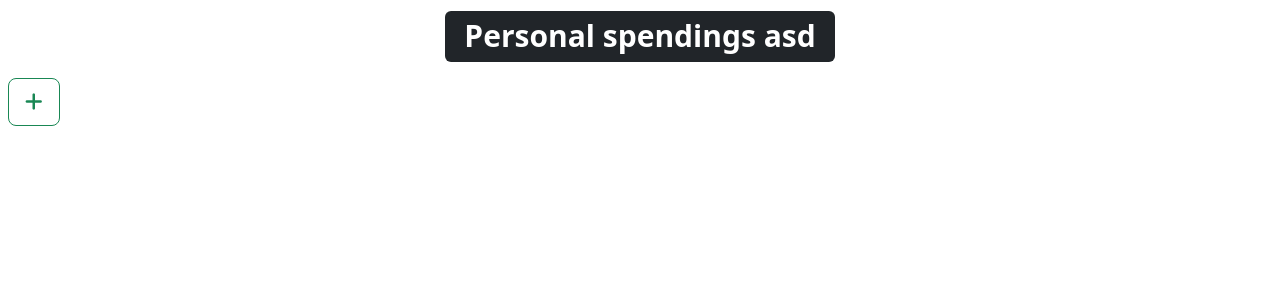
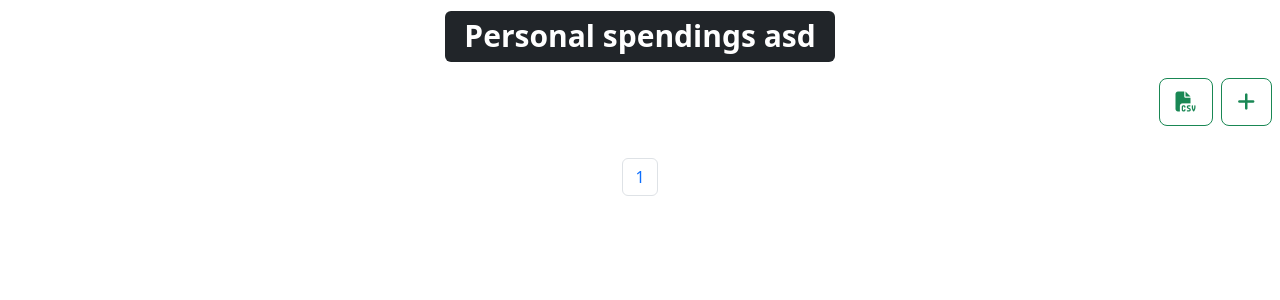
Before and after one commit to AnikinVladislav/DjangPrj, a Django app: page /spendigns/7 in a window 1280 px wide. Shown: the part 187-487 px from the top of the page. Run offline with Django 4.2, Linux system fonts and the light colour scheme; data comes from the database, SQL or seed files in the repository; both versions use the stored data as it was after the commit; some libraries are stand-ins or nearby versions.

Commit message:
not finish just save

```diff
--- a/fin_venv/web_finance/spendings/templates/spendings/list_spendings.html
+++ b/fin_venv/web_finance/spendings/templates/spendings/list_spendings.html
@@ -6,19 +6,15 @@
 
 {% block content %}
 <p class="text-center h1"><span class="badge bg-dark rounded rounded-2">Personal spendings {{myuser}}</span></p>
-<div class="d-flex justify-content-between p-2">
-    <!-- <p class="text-center">Category</p>
-    <select class="form-select mb-2">
-        {% for category in  allcategories %}
-            <option>{{category.description}}</option>
-        {% endfor %}
-    </select> -->
+<div class="d-flex justify-content-end p-2">
+    <!-- <a href="?searched="><button type="submit" class="btn btn-outline-success btn-lg me-2"><i class="fa-solid fa-magnifying-glass"></i></button></a> -->
+    <a href="{% url 'spendingscsv' %}"><button class="btn btn-outline-success btn-lg me-2" type="button"><i class="fa-solid fa-file-csv"></i></button></a>
     <a href="{% url 'add_spending' %}"><button class="btn btn-outline-success btn-lg" type="button"><i class="fa-solid fa-plus"></i></button></a>
 </div>
 <div class="d-flex p-2">
     <div class="flex-grow-1">
         <ul class="list-group">
-            {% for spending in myuserspendings %}
+            {% for spending in spendings_page %}
             <li class="list-group-item d-flex border-0">
                 <a href="{% url 'edit_spending' spending.id %}" class="list-group-item list-group-item-action list-group-item-info rounded rounded-3 me-1">
 
@@ -38,6 +34,25 @@
         </ul>
     </div>
 </div>
+<div class="d-flex justify-content-center p-2">
+    <nav aria-label="Page navigation example">
+        <ul class="pagination">
+            {% if spendings_page.has_previous %}
+                <li class="page-item"><a class="page-link" href="?page={{spendings_page.previous_page_number}}">Previous</a></li>
+            {% endif %}
+            {% for i in nums %}
+                <li class="page-item">
+                    <a class="page-link" href="?page={{forloop.counter}}">
+                        {{ forloop.counter }}
+                    </a>
+                </li>
+            {% endfor %}
+            {% if spendings_page.has_next %}
+                <li class="page-item"><a class="page-link" href="?page={{spendings_page.next_page_number}}">Next</a></li>
+            {% endif %}
+        </ul>
+    </nav>
+</div>
 
 
 
--- a/fin_venv/web_finance/spendings/urls.py
+++ b/fin_venv/web_finance/spendings/urls.py
@@ -6,4 +6,5 @@
     path('add_spending', views.add_spending, name='add_spending'),
     path('edit_spending/<int:id>', views.editspending, name='edit_spending'),
     path('delete_spending/<int:id>', views.deletespending, name='delete_spending'),
+    path('spendings_csv', views.spendingscsv, name='spendingscsv'),
 ]
--- a/fin_venv/web_finance/spendings/views.py
+++ b/fin_venv/web_finance/spendings/views.py
@@ -5,16 +5,29 @@
 from django.contrib import messages
 from django.views import generic
 from django.urls import reverse_lazy
+from django.http import HttpResponse
+import csv
+from django.core.paginator import Paginator
 
 
 def spendigs_view(request, id):
     myuser = User.objects.get(id=id)
     myuserspendings = spendings.objects.filter(user=myuser).order_by('-date').values()
     allcategories = categories.objects.all().values()
+    print(request.GET)
+
+    # set up paginator, 8 spendings per page
+    p = Paginator(spendings.objects.filter(user=myuser).order_by('-date').values(), 8)
+    page = request.GET.get('page')
+    spendings_page = p.get_page(page)
+    nums = "a" * spendings_page.paginator.num_pages
+
     context = {
         'myuser': myuser,
         'myuserspendings': myuserspendings,
-        'allcategories': allcategories
+        'allcategories': allcategories,
+        'spendings_page': spendings_page,
+        'nums': nums
     }
     return render(request, 'spendings/list_spendings.html', context)
 
@@ -54,4 +67,24 @@
 def deletespending(request, id):
     myspending = spendings.objects.get(id = id)
     myspending.delete()
+    messages.success(request, ("Spending was deleted"))
     return redirect('spendings',request.user.id)
+
+
+def spendingscsv(request):
+    responce = HttpResponse(content_type='text/csv')
+    responce['Content-Disposition'] = 'attachment; filename=spendings.csv'
+
+    writer = csv.writer(responce)
+
+    myuserspendings = spendings.objects.filter(user = request.user.id).values()
+    allcategories = categories.objects.all().values()
+
+    writer.writerow(['id', 'date', 'amount', 'category', 'user'])
+
+    for spending in myuserspendings:
+        print(spending)
+        cat_id = spending['category_id'] - 1
+        writer.writerow([spending['id'], spending['date'], spending['amount'], allcategories[cat_id]['description'], request.user])
+
+    return responce
```
Also changed, not shown: fin_venv/web_finance/db.sqlite3.
